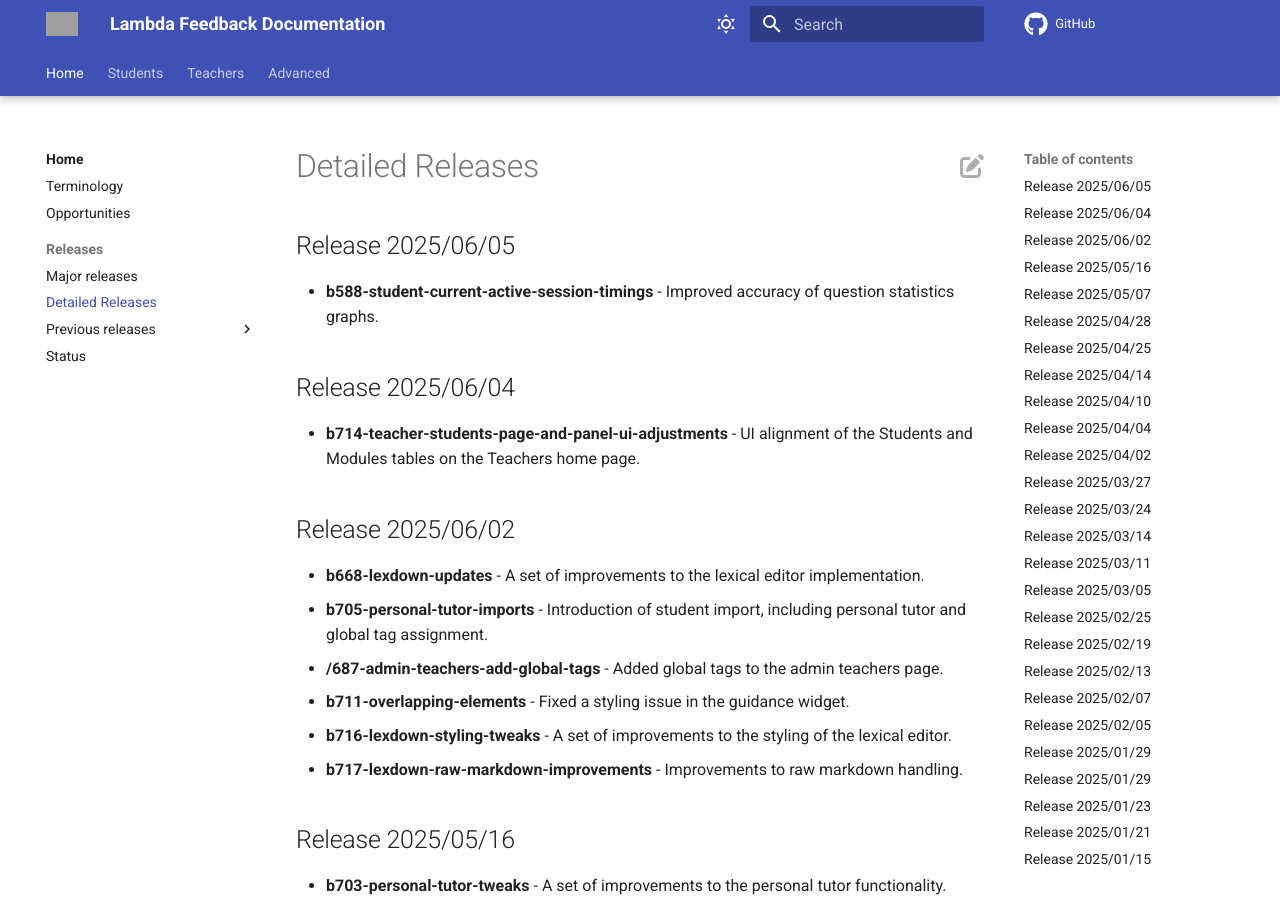
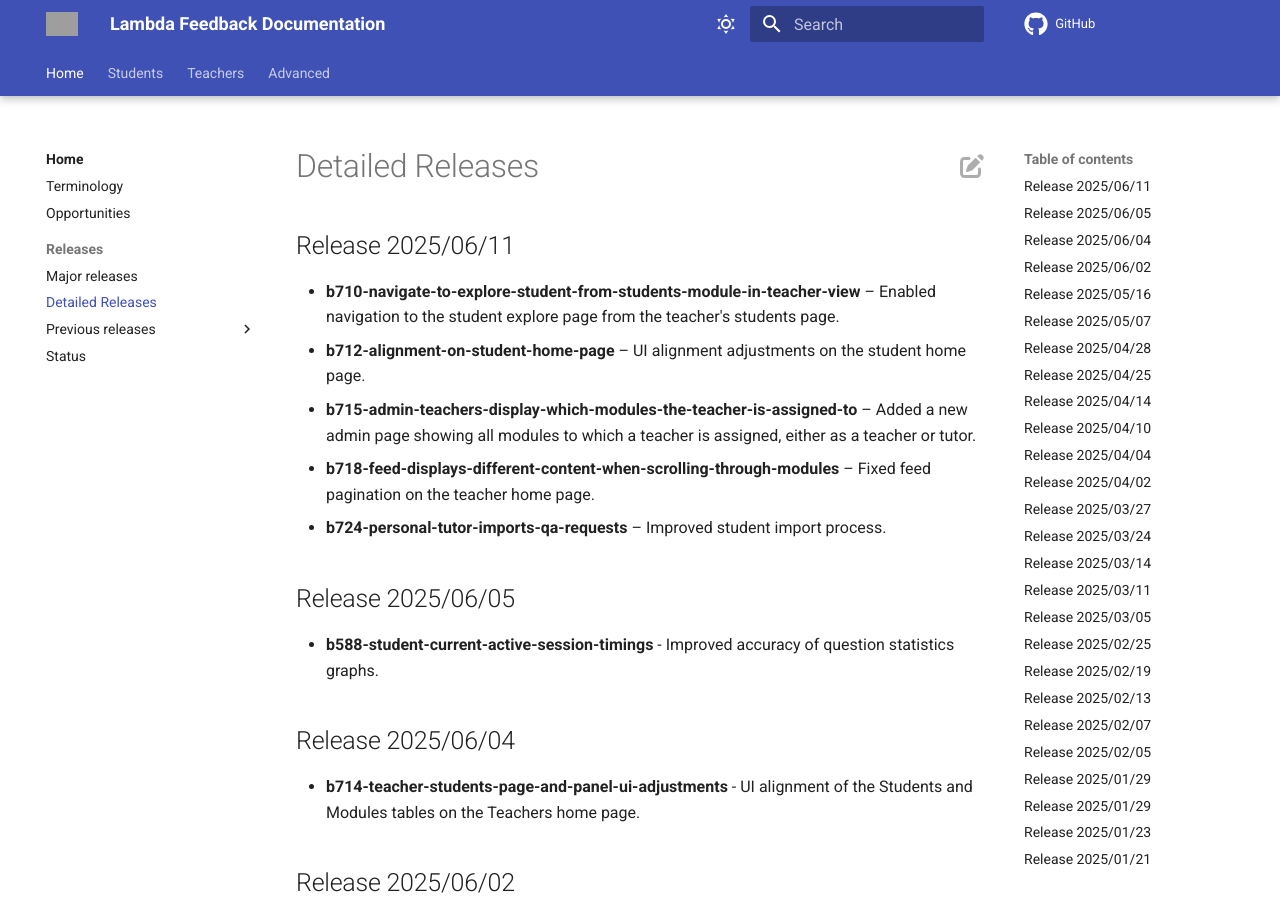
Before and after one commit to lambda-feedback/user-documentation, an MkDocs documentation site: the page built from docs/releases/detailed_releases.md, in a window 1280 px wide and 900 px high. Built offline with MkDocs 1.6.1 and Material for MkDocs 9.7.7, drawn with Linux system fonts in a browser that asks for light colours; comment, search, counter and statistics services are not loaded; grey boxes are pictures that could not be loaded.

Commit message:
Release 2025/06/11 added

```diff
--- a/docs/releases/detailed_releases.md
+++ b/docs/releases/detailed_releases.md
@@ -1,6 +1,14 @@
+## Release 2025/06/11
+
+- **b710-navigate-to-explore-student-from-students-module-in-teacher-view** – Enabled navigation to the student explore page from the teacher's students page.
+- **b712-alignment-on-student-home-page** – UI alignment adjustments on the student home page.
+- **b715-admin-teachers-display-which-modules-the-teacher-is-assigned-to** – Added a new admin page showing all modules to which a teacher is assigned, either as a teacher or tutor.
+- **b718-feed-displays-different-content-when-scrolling-through-modules** – Fixed feed pagination on the teacher home page.
+- **b724-personal-tutor-imports-qa-requests** – Improved student import process.
+
 ## Release 2025/06/05
 
-- **b588-student-current-active-session-timings** -  Improved accuracy of question statistics graphs.
+- **b588-student-current-active-session-timings** - Improved accuracy of question statistics graphs.
 
 ## Release 2025/06/04
 
```
